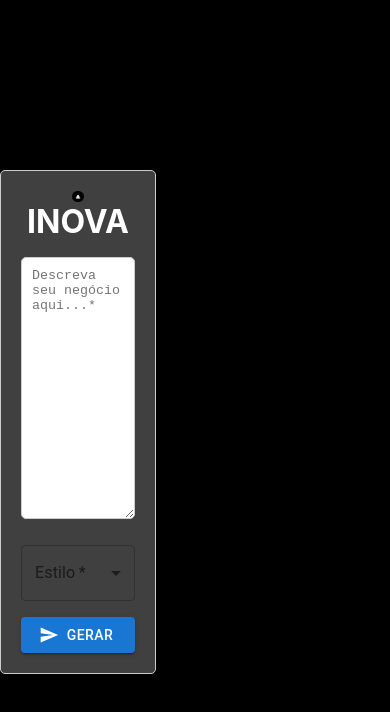
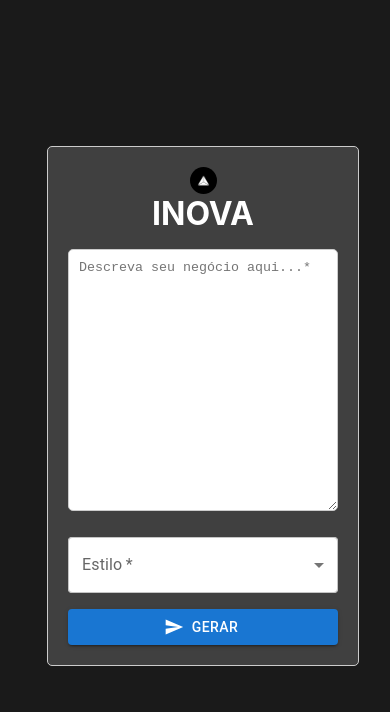
Before and after one commit to titi-lima/inova, a Next.js app: page / in a window 390 px wide. Shown: the top 712 px of the page. Built offline with nearby package versions, Linux system fonts and the light colour scheme.

Commit message:
added responsiveness

```diff
--- a/src/pages/api/logo/index.ts
+++ b/src/pages/api/logo/index.ts
@@ -19,7 +19,7 @@ export default async function handler(req: NextApiRequest, res: NextApiResponse)
     return;
   }
 
-  const prompt = `mdjrny-v4 style a logo for a business with the following idea in Portuguese: ${req.body.prompt}. ${req.body.select}, simple, vector, The output should be solely a logo without letters. --no text, --no realistic, --no words`;
+  const prompt = `mdjrny-v4 style a logo for a business with the following idea in Portuguese: ${req.body.prompt}. ${req.body.select}, simple, vector, The output should be solely a logo. --no text`;
 
   const response = await axios.post("https://api.replicate.com/v1/predictions", {
     version: "9936c2001faa2194a261c01381f90e65261879985476014a0a37a334593a05eb",
--- a/src/pages/index.tsx
+++ b/src/pages/index.tsx
@@ -4,8 +4,14 @@ import { css, Global } from "@emotion/react";
 import styled from "@emotion/styled";
 import axios from "axios";
 import { ClimbingBoxLoader } from "react-spinners";
-import { Select, Button, MenuItem, InputLabel, FormControl } from "@mui/material";
-import SendIcon from '@mui/icons-material/Send';
+import {
+  Select,
+  Button,
+  MenuItem,
+  InputLabel,
+  FormControl,
+} from "@mui/material";
+import SendIcon from "@mui/icons-material/Send";
 
 const Container = styled.div`
   display: flex;
@@ -13,7 +19,11 @@ const Container = styled.div`
   align-items: center;
   height: 100vh;
   gap: 16px;
-  background-color: black;
+  background-color: #1a1a1a;
+  @media (max-width: 1000px) {
+    display: flex;
+    flex-direction: column;
+  }
 `;
 
 const Form = styled.form`
@@ -25,6 +35,9 @@ const Form = styled.form`
   border-radius: 5px;
   gap: 16px;
   background-color: #404040;
+  @media (max-width: 1000px) {
+    width: 80%;
+  }
 `;
 
 const Input = styled.textarea`
@@ -35,15 +48,22 @@ const Input = styled.textarea`
 `;
 
 const FramesContainer = styled.div`
-  display: grid;
-  grid-template-columns: repeat(2, 1fr);
-  grid-gap: 16px;
+  display: flex;
+  flex-direction: column;
+  flex-wrap: wrap;
   width: 100%;
   margin-top: 16px;
+  gap: 16px;
+
+  @media (min-width: 800px) {
+    flex-direction: row;
+  }
 `;
 
 const Frame = styled.div<{ bgColor: string }>`
   background-color: ${(props) => props.bgColor};
+  flex: 1;
+  min-width: calc(50% - 16px);
   height: 320px;
   border-radius: 8px;
   padding: 16px;
@@ -51,6 +71,16 @@ const Frame = styled.div<{ bgColor: string }>`
   flex-direction: column;
   gap: 16px;
   box-shadow: 0 2px 6px rgba(0, 0, 0, 0.1);
+  transition: all 0.2s ease-in-out;
+  :hover {
+    cursor: pointer;
+    box-shadow: 0 2px 6px rgba(0, 0, 0, 0.2);
+    transform: scale(1.03);
+  }
+
+  @media (max-width: 600px) {
+    min-width: 100%;
+  }
 `;
 
 const FrameTop = styled.div`
@@ -72,7 +102,7 @@ const ModalOverlay = styled.div`
   left: 0;
   right: 0;
   bottom: 0;
-  background-color: rgba(0, 0, 0, 0.5);
+  background-color: rgba(0, 0, 0, 0.8);
   display: flex;
   justify-content: center;
   align-items: center;
@@ -81,16 +111,15 @@ const ModalOverlay = styled.div`
 
 const ModalContent = styled.div`
   background-color: #fff;
-  padding: 15px;
   border-radius: 10px;
   max-width: 800px;
   width: 100%;
-  max-height: 90vh;
   overflow-y: auto;
   box-shadow: 0 2px 6px rgba(0, 0, 0, 0.1);
   transform: translateY(20%);
   opacity: 0;
   transition: all 0.3s ease-out;
+  border: 1.6px solid #ccc;
   &.active {
     transform: translateY(0);
     opacity: 1;
@@ -212,20 +241,25 @@ export default function Home() {
       />
       <Container>
         <Form
+          style={{ marginLeft: "16px" }}
           onSubmit={(e) => {
             e.preventDefault();
             handleGenerate();
           }}
         >
-
-
-
-          <h1 style={{width:'100%', textAlign:'center', color:'white'}}>
+          <h1 style={{ width: "100%", textAlign: "center", color: "white" }}>
             <RoundImage
               src="../../assets/logo.png"
-              style={{width:'10%', maxWidth:'90px', height:'auto', margin:'0 auto', display:'block'}}
+              style={{
+                width: "10%",
+                maxWidth: "90px",
+                height: "auto",
+                margin: "0 auto",
+                display: "block",
+              }}
               alt="Placeholder"
-            /> INOVA
+            />{" "}
+            INOVA
           </h1>
 
           <Input
@@ -235,7 +269,7 @@ export default function Home() {
             value={businessDescription}
             onChange={(e) => setBusinessDescription(e.target.value)}
             maxLength={70}
-            style={{color:'white'}}
+            style={{ color: "black" }}
           />
 
           <FormControl required fullWidth>
@@ -246,7 +280,7 @@ export default function Home() {
               value={selectedOption}
               onChange={(e) => setSelectedOption(e.target.value)}
               label="Estilo"
-              style={{color:'white' }}
+              style={{ backgroundColor: "white" }}
             >
               <MenuItem value="">Selecione um estilo</MenuItem>
               <MenuItem value="Modern">Moderno</MenuItem>
@@ -255,7 +289,10 @@ export default function Home() {
             </Select>
           </FormControl>
 
-          <Button type="submit" variant="contained" startIcon={<SendIcon />}> GERAR </Button>
+          <Button type="submit" variant="contained" startIcon={<SendIcon />}>
+            {" "}
+            GERAR{" "}
+          </Button>
         </Form>
 
         <FramesContainer>
@@ -267,7 +304,7 @@ export default function Home() {
                 justifyContent: "right",
               }}
             >
-              <ClimbingBoxLoader color="white" size={20}  />
+              <ClimbingBoxLoader color="white" size={20} />
             </div>
           ) : (
             <>
@@ -278,20 +315,23 @@ export default function Home() {
                     onClick={(e) => e.stopPropagation()}
                   >
                     {frames?.length ? (
-                      <Frame bgColor={"#404040"}>
+                      <Frame
+                        bgColor={"#404040"}
+                        style={{ transform: "scale(1.00)", cursor: "default" }}
+                      >
                         <FrameTop>
                           <RoundImage
                             src={frames[activeFrameIndex].image}
                             alt="Placeholder"
                           />
-                          <div>
+                          <div style={{ color: "#fff" }}>
                             <h1>{frames[activeFrameIndex].title}</h1>
                             <h2 style={{ marginTop: "8px" }}>
                               {frames[activeFrameIndex].slogan}
                             </h2>
                           </div>
                         </FrameTop>
-                        <p style={{ marginTop: "16px" }}>
+                        <p style={{ marginTop: "16px", color: "#ffffffc8" }}>
                           {frames[activeFrameIndex].description}
                         </p>
                       </Frame>
@@ -317,7 +357,15 @@ export default function Home() {
                     style={{ cursor: "pointer" }}
                     onClick={() => openFrame(index)}
                   >
-                    <h1 style={{ textAlign: "center" }}>{frame.title}</h1>
+                    <h1
+                      style={{
+                        textAlign: "center",
+                        color: "#fff",
+                        WebkitTextStroke: "1px #000",
+                      }}
+                    >
+                      {frame.title}
+                    </h1>
                     <CenteredImage src={frame.image} alt="Placeholder" />
                   </Frame>
                 ))}
```
Also changed, not shown: 1 other file (tests, documents, lock files or other folders).
